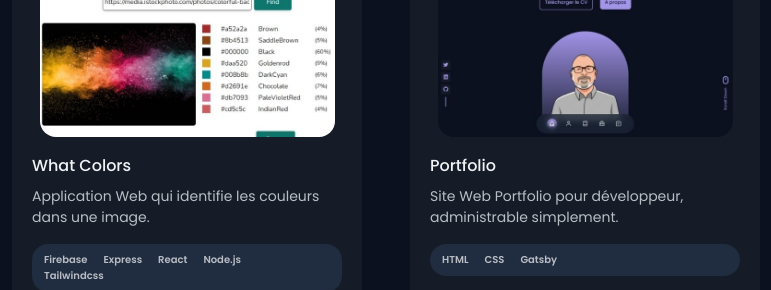
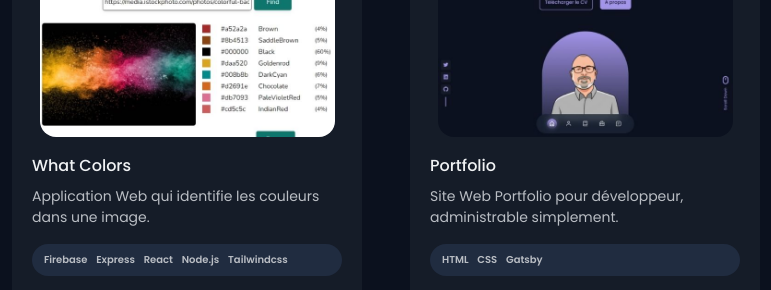
Before and after one commit to erischon/erischon-portfolio, a Gatsby site: page / in a window 1280 px wide. Shown: the part 1508-1798 px from the top of the page, without its empty margins (254-1025 px from the left). Built offline with nearby package versions, Linux system fonts and the light colour scheme; Gatsby itself is replaced by a stand-in of ours.

Commit message:
Update work.styles.css

```diff
--- a/src/components/Work/work.styles.css
+++ b/src/components/Work/work.styles.css
@@ -60,7 +60,7 @@
     color: var(--text-color);
     font-size: var(--tiny-font-size);
     font-weight: var(--font-semibold);
-    margin-right: 1rem;
+    margin-right: .55rem;
 }
 
 .work__button--container {
```
